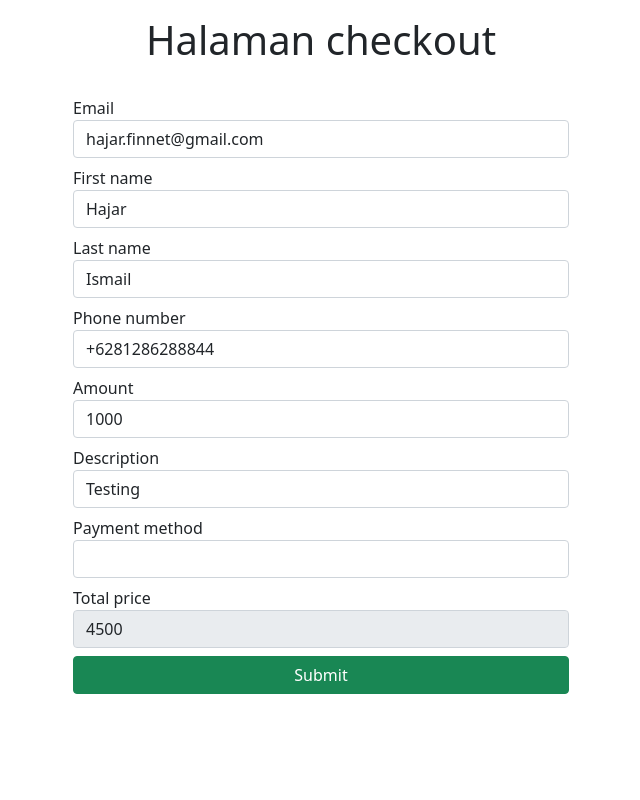
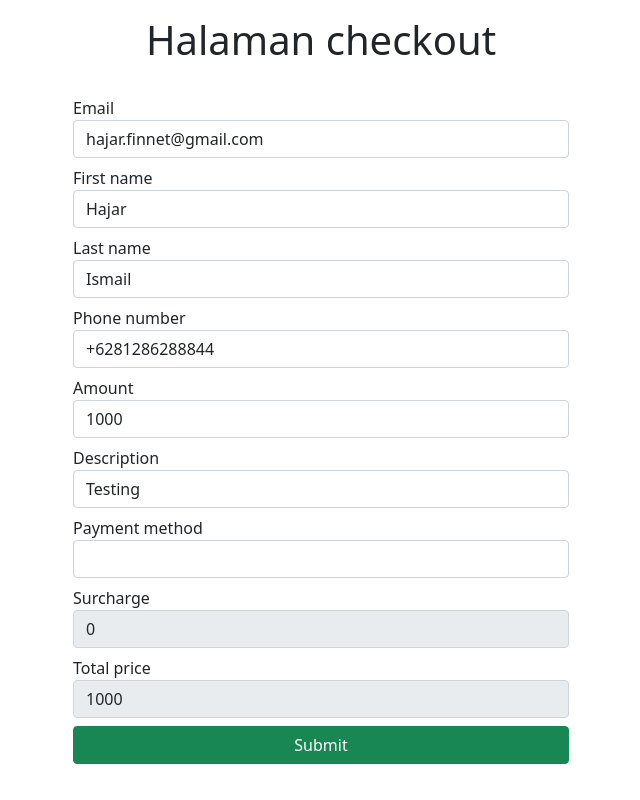
Before and after one commit to Yukie-Billal/finpay-payment-gateway, a Flask app: page / in a window 1280 px wide. Shown: the whole page, without its empty margins (319-959 px from the left). Run offline with Flask 3, Linux system fonts and the light colour scheme; lists and menus that the app fills with data are empty.

Commit message:
feat: amoun calc

```diff
--- a/web-client/_app/__init__.py
+++ b/web-client/_app/__init__.py
@@ -39,7 +39,8 @@ def payment():
         },
         "order": {
             "id": f"{order_id}",
-            "amount": par['amount'],
+            "amount": par['total_amount'],
+            "surcharge_amount": par['surcharge_amount'],
             "currency": "IDR",
             "description": par['description']
         },
--- a/web-client/_app/templates/input.html
+++ b/web-client/_app/templates/input.html
@@ -47,7 +47,10 @@
             <label for="payment_method">Payment method</label>
             <select name="payment_method" id="payment_method" class="form-control"></select>
         </div>
-
+        <div class="form-group">
+            <label for="surcharge_amount">Surcharge</label>
+            <input type="number" name="surcharge_amount" id="surcharge_amount" disabled value="4500" class="form-control" />
+        </div>
         <div class="form-group">
             <label for="total_amount">Total price</label>
             <input type="number" name="total_amount" id="total_amount" disabled value="4500" class="form-control" />
@@ -56,7 +59,6 @@
     </form>
     <script>
         const banks = JSON.parse('{{banks}}'.replaceAll('&#34;', '"'))
-        // let payment_amount = parseInt(document.querySelector('input[name="amount"]').value)
 
         const allBanksNames = banks.reduce((accumulator, currentValue) => {
             const names = currentValue.banks.map(bank => bank.name)
@@ -67,6 +69,7 @@
 
 
         function calcTotalAmount() {
+            const surchargeAmountHTML = document.querySelector('#surcharge_amount')
             const totalAmountHTML = document.querySelector('#total_amount')
             const amount = document.querySelector('#amount').value
             const selectedBankName = document.querySelector('#payment_method').value
@@ -75,14 +78,16 @@
             banks.map(type => {
                 const bankObject = type.banks.filter(bank => bank.name === selectedBankName)
                 if (bankObject.length > 0) {
-                    surchargeAmount = (parseInt(amount) * (bankObject[0].surcharge_percentage || 1)) + bankObject[0].surcharge
+                    surchargeAmount = (parseInt(amount) * (bankObject[0].surcharge_percentage || 0)) + bankObject[0].surcharge
                 }
             }, '')
             totalAmountHTML.value = parseInt(amount) + surchargeAmount
+            surchargeAmountHTML.value = parseInt(surchargeAmount)
         }
 
         document.querySelector('#payment_method').addEventListener('change', calcTotalAmount)
         document.querySelector('#amount').addEventListener('change', calcTotalAmount)
+        calcTotalAmount()
     </script>
 </body>
 </html>
```
